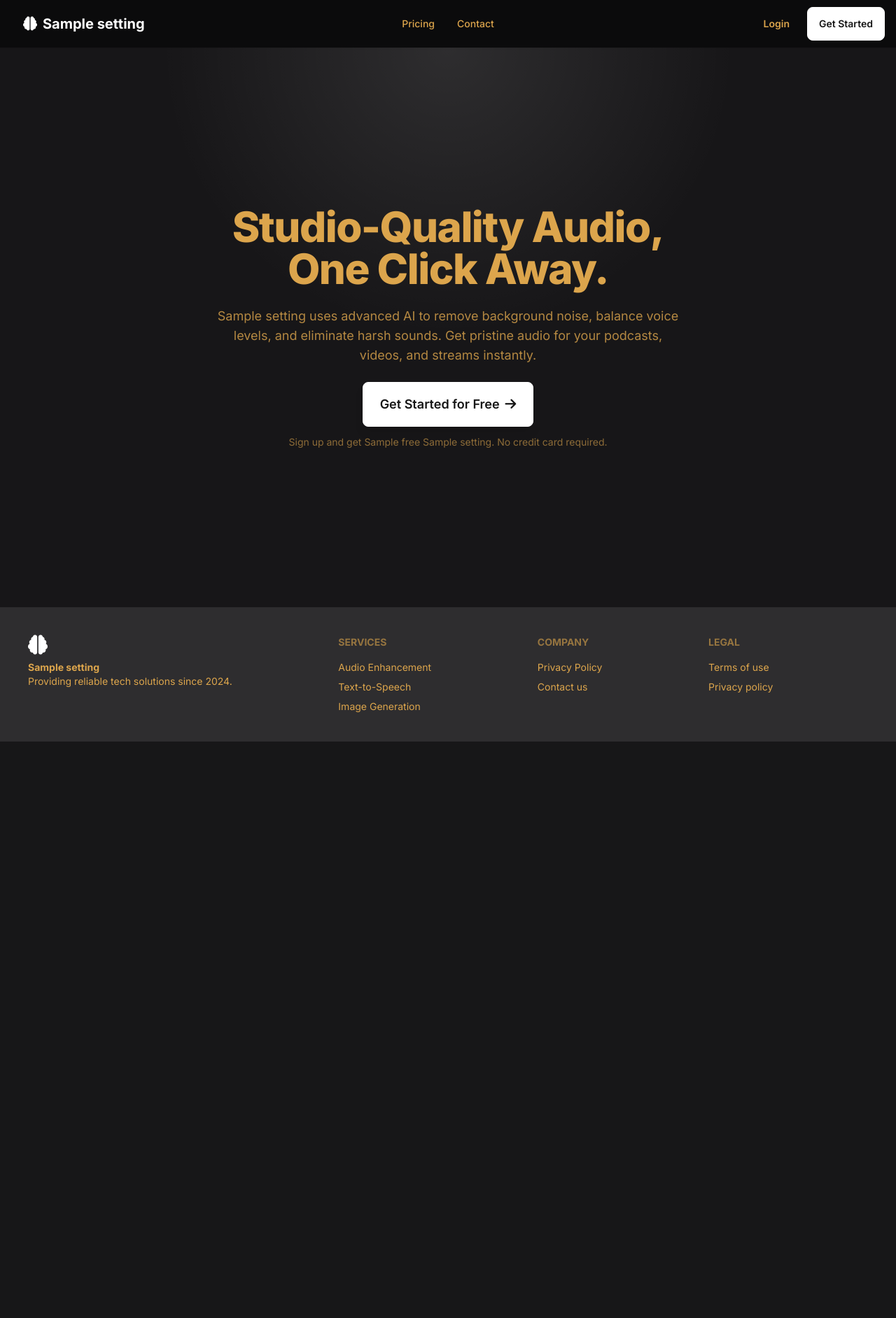
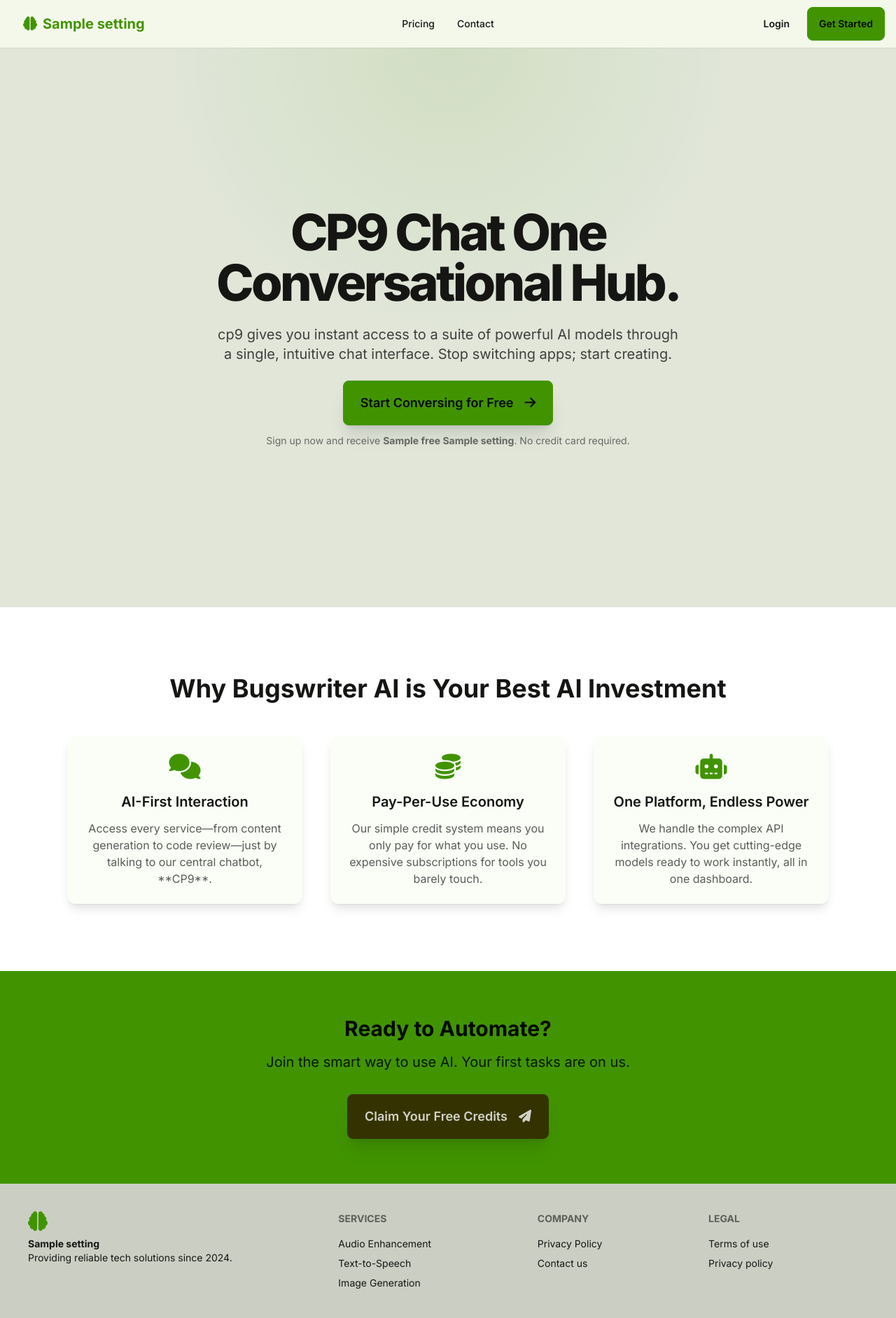
Before and after one commit to isg32/bizniz-fork, a Python web app: template app/templates/main/index.html in a window 1280 px wide. Shown: the whole page at 70% size. Before the commit the page ends 1060 px from the top, so only its background shows below. Run offline with Jinja, Linux system fonts and the light colour scheme; the template is opened without the code that fills it: most values are stand-ins (such as "Sample title", 1, 10 or a date in 2020); some libraries are stand-ins or nearby versions.

Commit message:
payment issue fixed, new theme

```diff
--- a/app/services/stripe_service.py
+++ b/app/services/stripe_service.py
@@ -72,9 +72,9 @@ def create_checkout_session(price_id: str, user_id: str, request: object, mode:
             'client_reference_id': user_id,
         }
 
-        if user and user.stripe_customer_id:
+        if user and hasattr(user, 'stripe_customer_id') and user.stripe_customer_id:
             session_params['customer'] = user.stripe_customer_id
-        else:
+        elif user:
             session_params['customer_email'] = user.email
 
         checkout_session = stripe.checkout.Session.create(**session_params)
--- a/app/templates/layouts/base.html
+++ b/app/templates/layouts/base.html
@@ -1,5 +1,5 @@
 <!DOCTYPE html>
-<html lang="en" data-theme="luxury">
+<html lang="en" data-theme="lemonade">
 <head>
     <meta charset="UTF-8" />
     <meta name="viewport" content="width=device-width, initial-scale=1.0" />
--- a/app/templates/main/index.html
+++ b/app/templates/main/index.html
@@ -1,30 +1,84 @@
-
 {% extends "layouts/base.html" %}
 
 {% block title %}
-{{ settings.PROJECT_NAME }} - Studio-Quality Audio, One Click Away.
+Bugswriter AI: Your Gateway to Intelligent Automation
 {% endblock %}
 
 {% block content %}
 <div class="hero min-h-screen bg-base-200" style="background-image: radial-gradient(circle at top, oklch(var(--p)/.1), transparent 40%);">
   <div class="hero-content text-center">
-    <div class="max-w-2xl">
-      <h1 class="text-5xl md:text-6xl font-extrabold tracking-tight fade-in-up">
-        Studio-Quality Audio, One Click Away.
+    <div class="max-w-4xl">
+      <h1 class="text-5xl md:text-7xl font-extrabold tracking-tighter text-base-content fade-in-up">
+        CP9 Chat <br class="sm:hidden"> One Conversational Hub.
       </h1>
-      <p class="py-6 text-lg text-base-content/80 fade-in-up delay-100">
-        {{ settings.PROJECT_NAME }} uses advanced AI to remove background noise, balance voice levels, and eliminate harsh sounds. Get pristine audio for your podcasts, videos, and streams instantly.
+      <p class="py-6 text-xl text-base-content/80 fade-in-up delay-100 max-w-2xl mx-auto">
+        cp9 gives you instant access to a suite of powerful AI models through a single, intuitive chat interface. Stop switching apps; start creating.
       </p>
       <div class="fade-in-up delay-200">
-        <a href="/register" class="btn btn-primary btn-lg shadow-lg">
-            Get Started for Free
-            <i class="fa-solid fa-arrow-right"></i>
+        <a href="/register" class="btn btn-primary btn-lg shadow-xl hover:shadow-2xl transition-all">
+            Start Conversing for Free
+            <i class="fa-solid fa-arrow-right ml-2"></i>
         </a>
         <p class="text-sm mt-3 text-base-content/60">
-            Sign up and get {{ settings.FREE_SIGNUP_COINS }} free {{ settings.CREDIT_UNIT_NAME_PLURAL }}. No credit card required.
+            Sign up now and receive <b>{{ settings.FREE_SIGNUP_COINS }} free {{ settings.CREDIT_UNIT_NAME_PLURAL }}</b>. No credit card required.
         </p>
       </div>
     </div>
   </div>
 </div>
+
+<div class="py-16 md:py-24 bg-white dark:bg-gray-900">
+  <div class="max-w-6xl mx-auto px-4 sm:px-6 lg:px-8">
+    <h2 class="text-3xl md:text-4xl font-bold text-center mb-12 text-base-content">
+      Why Bugswriter AI is Your Best AI Investment
+    </h2>
+    <div class="grid md:grid-cols-3 gap-10">
+
+      <div class="text-center p-6 rounded-xl shadow-lg hover:shadow-2xl transition duration-300 bg-base-100/50">
+        <div class="text-primary mb-4">
+          <i class="fa-solid fa-comments text-4xl"></i>
+        </div>
+        <h3 class="text-xl font-semibold mb-3">AI-First Interaction</h3>
+        <p class="text-base-content/70">
+          Access every service—from content generation to code review—just by talking to our central chatbot, **CP9**.
+        </p>
+      </div>
+
+      <div class="text-center p-6 rounded-xl shadow-lg hover:shadow-2xl transition duration-300 bg-base-100/50">
+        <div class="text-primary mb-4">
+          <i class="fa-solid fa-coins text-4xl"></i>
+        </div>
+        <h3 class="text-xl font-semibold mb-3">Pay-Per-Use Economy</h3>
+        <p class="text-base-content/70">
+          Our simple credit system means you only pay for what you use. No expensive subscriptions for tools you barely touch.
+        </p>
+      </div>
+
+      <div class="text-center p-6 rounded-xl shadow-lg hover:shadow-2xl transition duration-300 bg-base-100/50">
+        <div class="text-primary mb-4">
+          <i class="fa-solid fa-robot text-4xl"></i>
+        </div>
+        <h3 class="text-xl font-semibold mb-3">One Platform, Endless Power</h3>
+        <p class="text-base-content/70">
+          We handle the complex API integrations. You get cutting-edge models ready to work instantly, all in one dashboard.
+        </p>
+      </div>
+
+    </div>
+  </div>
+</div>
+
+<div class="py-16 bg-primary text-primary-content">
+    <div class="max-w-4xl mx-auto text-center px-4">
+        <h2 class="text-3xl font-bold mb-4">Ready to Automate?</h2>
+        <p class="text-xl mb-8 opacity-90">
+            Join the smart way to use AI. Your first tasks are on us.
+        </p>
+        <a href="/register" class="btn btn-neutral btn-lg shadow-xl hover:shadow-2xl transition-all">
+            Claim Your Free Credits
+            <i class="fa-solid fa-paper-plane ml-2"></i>
+        </a>
+    </div>
+</div>
+
 {% endblock %}
```
